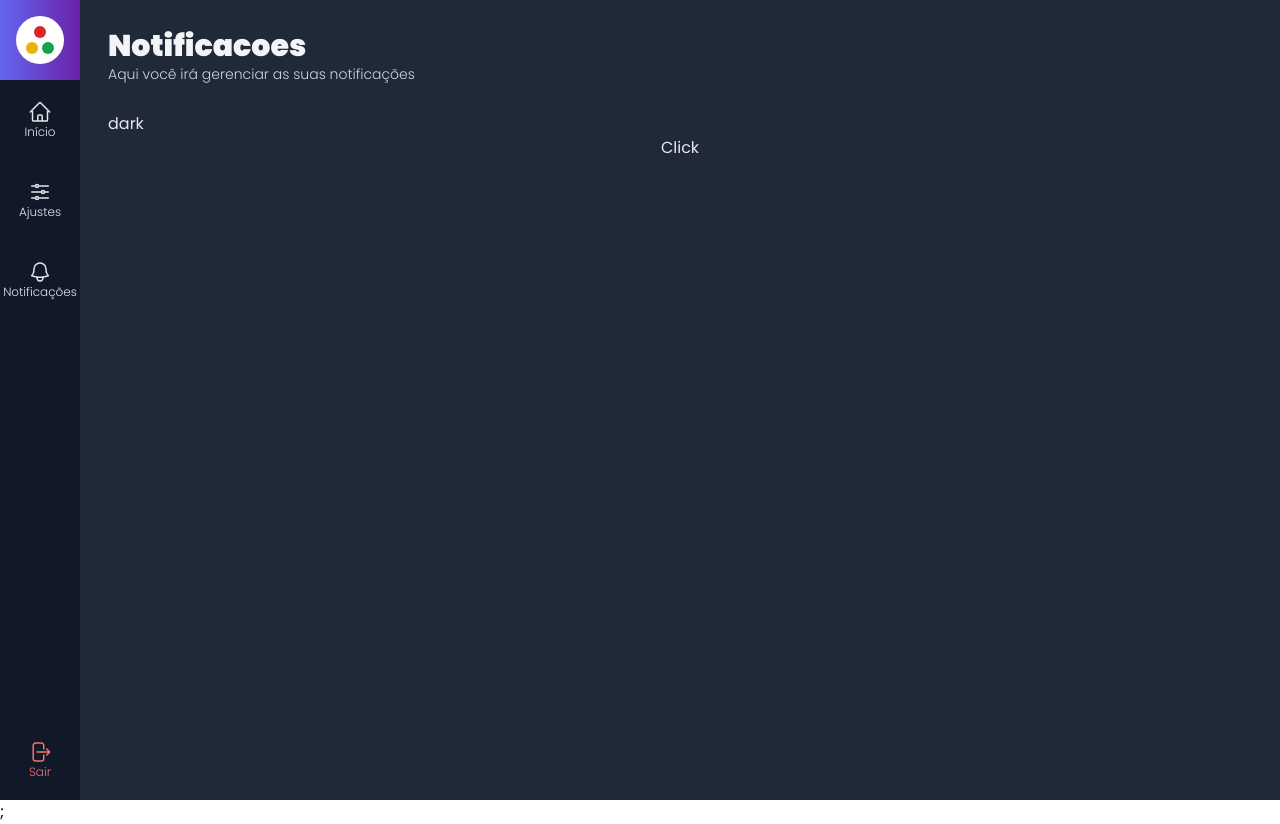
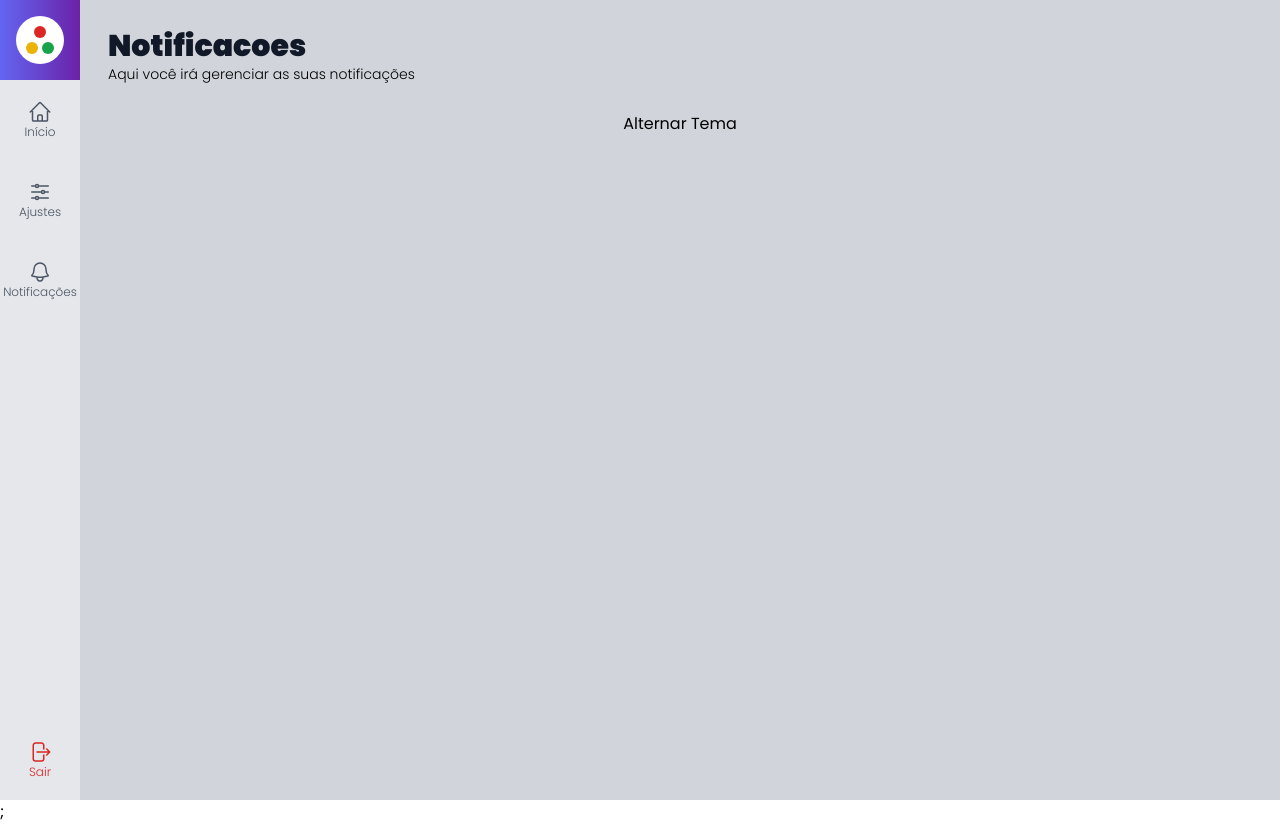
Before and after one commit to fjuncal/admin-template, a Next.js app: page /notificacoes in a window 1280 px wide. Built offline with nearby package versions, Linux system fonts and the light colour scheme.

Commit message:
Adicionando botão  e chamando a função do meu context para trocar de tema no componente notificação

```diff
--- a/src/components/template/Layout.tsx
+++ b/src/components/template/Layout.tsx
@@ -1,3 +1,4 @@
+import useAppData from "@/data/hook/useAppData";
 import Cabecalho from "./Cabecalho";
 import Conteudo from "./Conteudo";
 import MenuLateral from "./MenuLateral";
@@ -9,8 +10,9 @@
 }
 
 export default function Layout(props: LayoutProps) {
+  const { tema, alternarTema } = useAppData();
   return (
-    <div className={` dark flex h-screen w-screen`}>
+    <div className={`${tema} flex h-screen w-screen`}>
       <MenuLateral />
       <div
         className={`flex flex-col w-full p-7
--- a/src/data/context/AppContext.tsx
+++ b/src/data/context/AppContext.tsx
@@ -1,4 +1,4 @@
-import { createContext } from "react";
+import { createContext, useState } from "react";
 
 type Tema = "dark" | "";
 
@@ -10,13 +10,14 @@
 const AppContext = createContext<AppContextProps>({});
 
 export function AppProvider(props: any) {
+  const [tema, setTema] = useState<Tema>("");
   function alternarTema() {
-    console.log("alternarTema...");
+    setTema(tema === "" ? "dark" : "");
   }
   return (
     <AppContext.Provider
       value={{
-        tema: "dark",
+        tema,
         alternarTema,
       }}
     >
--- a/src/pages/notificacoes.tsx
+++ b/src/pages/notificacoes.tsx
@@ -2,14 +2,14 @@
 import useAppData from "@/data/hook/useAppData";
 
 export default function Notificacoes() {
-  const { tema, alternarTema } = useAppData();
+  const { alternarTema } = useAppData();
+
   return (
     <Layout
       titulo="Notificacoes"
       subtitulo="Aqui você irá gerenciar as suas notificações"
     >
-      <h3>{tema}</h3>
-      <button onClick={alternarTema}>Click</button>
+      <button onClick={alternarTema}>Alternar Tema</button>
     </Layout>
   );
 }
```
